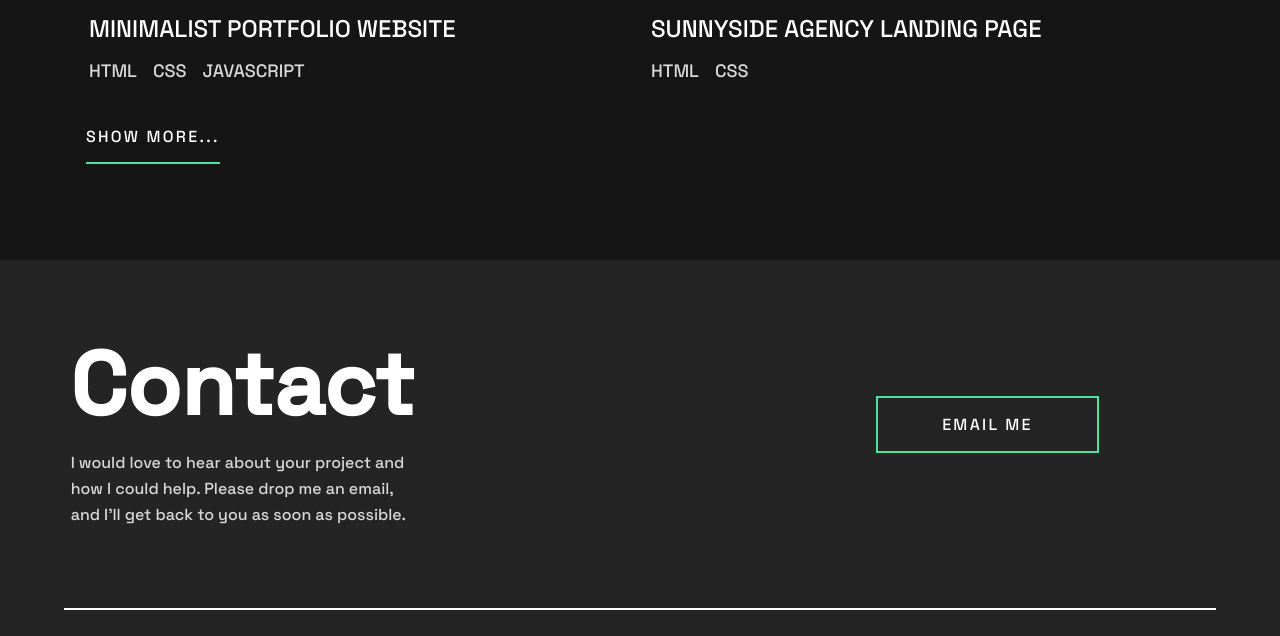
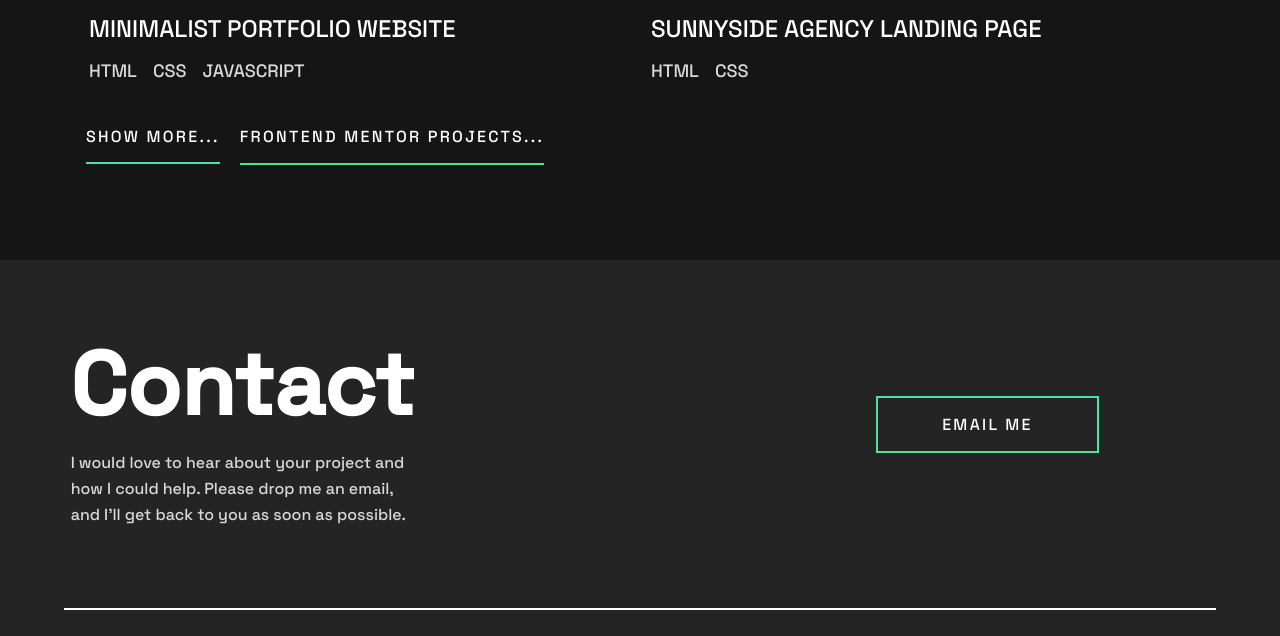
Before and after one commit to bengera/bengeraghty.com, a website: page index.html in a window 1280 px wide. Shown: the part 2884-3520 px from the top of the page. Drawn offline with Linux system fonts and the light colour scheme.

Commit message:
feat: :sparkles: Add FEM link
Link added to front end mentor projects

```diff
--- a/index.html
+++ b/index.html
@@ -387,6 +387,7 @@
 
                 </div> <!--second gallery end-->
                 <button id="show-more" class="gallery__btn-show-more">Show more...</button>
+                <a href="https://www.frontendmentor.io/profile/bengera" class="btn-fem cta">Frontend Mentor projects...</a>
             </section>
 
         </main>
--- a/sass/_projects.scss
+++ b/sass/_projects.scss
@@ -150,10 +150,14 @@ a.cta:nth-child(2) {
 .gallery-2 {
   display: none;
 
-
   &__item {
     transition: all 0.3s ease-in-out;
     opacity: 0;
-
   }
 }
+
+.btn-fem {
+  paddin-bottom: 4rem;
+  padding-bottom: 1rem;
+  margin-left: 1rem;
+}
```
Also changed, not shown: css/style.css.
